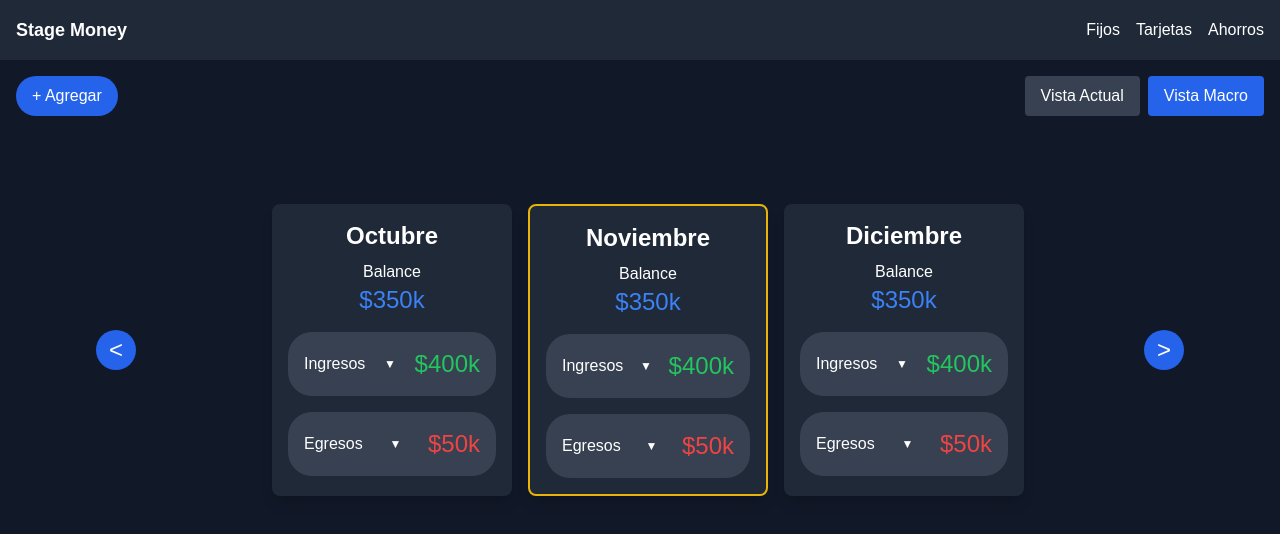
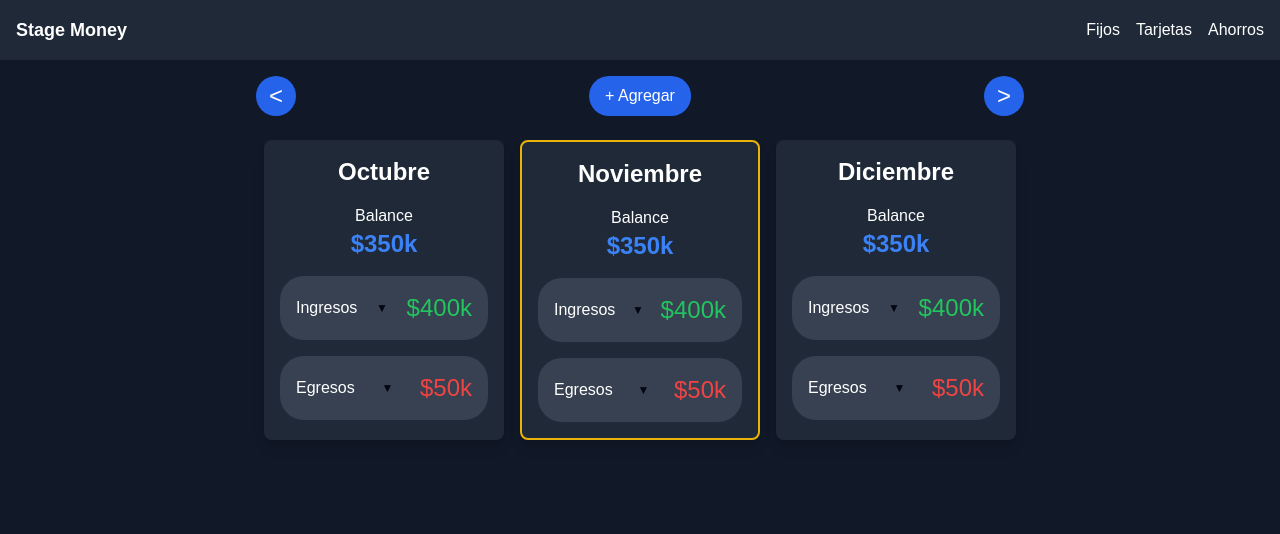
Before and after one commit to MauroCor/rindemas, a React (Create React App) app: page / in a window 1280 px wide. Shown: the top 534 px of the page. Built offline with nearby package versions, Linux system fonts and the light colour scheme.

Commit message:
buttons components

```diff
--- /dev/null
+++ b/src/components/ButtonNextComponent.jsx
@@ -0,0 +1,11 @@
+import React from 'react';
+
+const ButtonNextComponent = ({ onClick }) => (
+    <button
+        onClick={onClick}
+        className="absolute right-64 text-white text-2xl rounded-full bg-blue-600 w-10 h-10 flex items-center justify-center">
+        {">"}
+    </button>
+);
+
+export default ButtonNextComponent;
--- /dev/null
+++ b/src/components/ButtonPrevComponent.jsx
@@ -0,0 +1,11 @@
+import React from 'react';
+
+const ButtonPrevComponent = ({ onClick }) => (
+    <button
+        onClick={onClick}
+        className="absolute left-64 text-white text-2xl rounded-full bg-blue-600 w-10 h-10 flex items-center justify-center">
+        {"<"}
+    </button>
+);
+
+export default ButtonPrevComponent;
--- a/src/components/CarouselComponent.jsx
+++ b/src/components/CarouselComponent.jsx
@@ -1,34 +1,14 @@
-import React, { useState } from 'react';
+import React from 'react';
 import MonthlyDataComponent from './MonthlyDataComponent';
 
-const CarouselComponent = () => {
-  const [currentMonth, setCurrentMonth] = useState(0);
-
-  const handleNext = () => setCurrentMonth(currentMonth + 1);
-  const handlePrev = () => setCurrentMonth(currentMonth - 1);
-
+const CarouselComponent = ({ currentMonth }) => {
   return (
-    <div className="relative flex justify-center items-center mt-32 space-x-4">
-      {/* Botón de retroceso anclado al centro izquierda */}
-      <button
-        onClick={handlePrev}
-        className="absolute left-20 text-white text-2xl rounded-full bg-blue-600 w-10 h-10">
-        {"<"}
-      </button>
-
-      {/* Contenedor de meses en el carrusel */}
+    <div className="relative flex justify-center items-center mt-16 space-x-4">
       <div className="flex space-x-4">
         <MonthlyDataComponent month={currentMonth - 1} />
         <MonthlyDataComponent month={currentMonth} />
         <MonthlyDataComponent month={currentMonth + 1} />
       </div>
-
-      {/* Botón de avance anclado al centro derecha */}
-      <button
-        onClick={handleNext}
-        className="absolute right-20 text-white text-2xl rounded-full bg-blue-600 w-10 h-10">
-        {">"}
-      </button>
     </div>
   );
 };
--- a/src/components/FijosScreen.jsx
+++ b/src/components/FijosScreen.jsx
@@ -1,41 +1,29 @@
 import React, { useState } from 'react';
 import NavbarComponent from './NavbarComponent';
 import CarouselComponent from './CarouselComponent';
+import ButtonPrevComponent from './ButtonPrevComponent';
+import ButtonNextComponent from './ButtonNextComponent';
 
 const FijosScreen = () => {
-  const [viewMode, setViewMode] = useState('macro'); // Cambia entre 'actual' y 'macro'
+  const [currentMonth, setCurrentMonth] = useState(0);
+
+  const handleNext = () => setCurrentMonth(currentMonth + 1);
+  const handlePrev = () => setCurrentMonth(currentMonth - 1);
 
   return (
     <div className="dark bg-gray-900 text-white min-h-screen">
       <NavbarComponent />
+
       <div className="relative p-4">
-        {/* Botón "+ Agregar" alineado a la esquina superior izquierda */}
-        <button className="absolute top-4 left-4 bg-blue-600 text-white rounded-full px-4 py-2">
+        <ButtonPrevComponent onClick={handlePrev} />
+
+        <button className="absolute top-4 left-1/2 transform -translate-x-1/2 bg-blue-600 text-white rounded-full px-4 py-2">
           + Agregar
         </button>
 
-        {/* Botones de Vista alineados a la esquina superior derecha */}
-        <div className="absolute top-4 right-4 flex space-x-2">
-          <button
-            onClick={() => setViewMode('actual')}
-            className={`px-4 py-2 rounded ${viewMode === 'actual' ? 'bg-blue-600' : 'bg-gray-700'}`}
-          >
-            Vista Actual
-          </button>
-          <button
-            onClick={() => setViewMode('macro')}
-            className={`px-4 py-2 rounded ${viewMode === 'macro' ? 'bg-blue-600' : 'bg-gray-700'}`}
-          >
-            Vista Macro
-          </button>
-        </div>
+        <ButtonNextComponent onClick={handleNext} />
 
-        {/* Render del carrusel */}
-        {viewMode === 'macro' ? (
-          <CarouselComponent />
-        ) : (
-          <div className="text-center mt-8">Vista Actual (pendiente)</div>
-        )}
+        <CarouselComponent currentMonth={currentMonth} />
       </div>
     </div>
   );
--- a/src/components/FinancialDesplegableComponent.jsx
+++ b/src/components/FinancialDesplegableComponent.jsx
@@ -7,7 +7,7 @@ const FinancialDesplegableComponent = ({ title, amount, isIncome }) => {
         <div>
             <div onClick={() => setShowDetails(!showDetails)} className="cursor-pointer mt-4 bg-gray-700 hover:bg-gray-600 rounded-3xl flex justify-between items-center p-4">
                 <label>{title}</label>
-                <div className='right-4 text-xs'>{showDetails ? '▲' : '▼'}</div>
+                <div className='right-4 text-xs text-gray-950'>{showDetails ? '▲' : '▼'}</div>
                 <div>
                     <label className={`text-2xl ${isIncome ? 'text-green-500' : 'text-red-500'}`}>${amount}k</label>
                 </div>
--- a/src/components/MonthlyDataComponent.jsx
+++ b/src/components/MonthlyDataComponent.jsx
@@ -15,10 +15,10 @@ const MonthlyDataComponent = ({ month }) => {
 
   return (
     <div className={`w-60 bg-gray-800 rounded-lg p-4 shadow-lg text-center ${month === 0 ? 'border-2 border-yellow-500' : ''}`}>
-      <h3 className="font-bold text-2xl mb-2">{currentMonthName}</h3>
+      <h3 className="font-bold text-2xl mb-4">{currentMonthName}</h3>
       <label>Balance</label>
       <div>
-        <label className='text-2xl text-blue-500'>$350k</label>
+        <label className='text-2xl text-blue-500 font-bold'>$350k</label>
       </div>
       <FinancialDesplegableComponent title="Ingresos" amount="400" isIncome={true} />
       <FinancialDesplegableComponent title="Egresos" amount="50" isIncome={false} />
```
